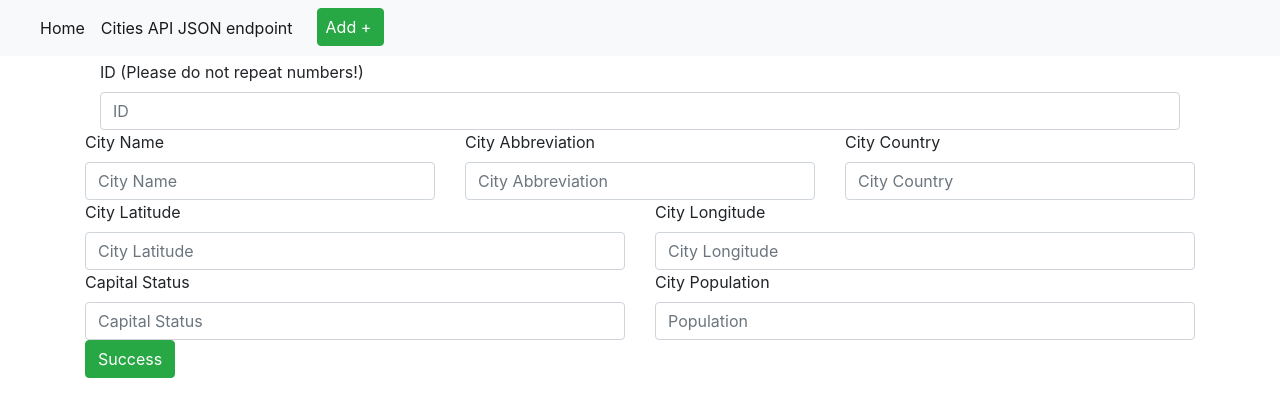
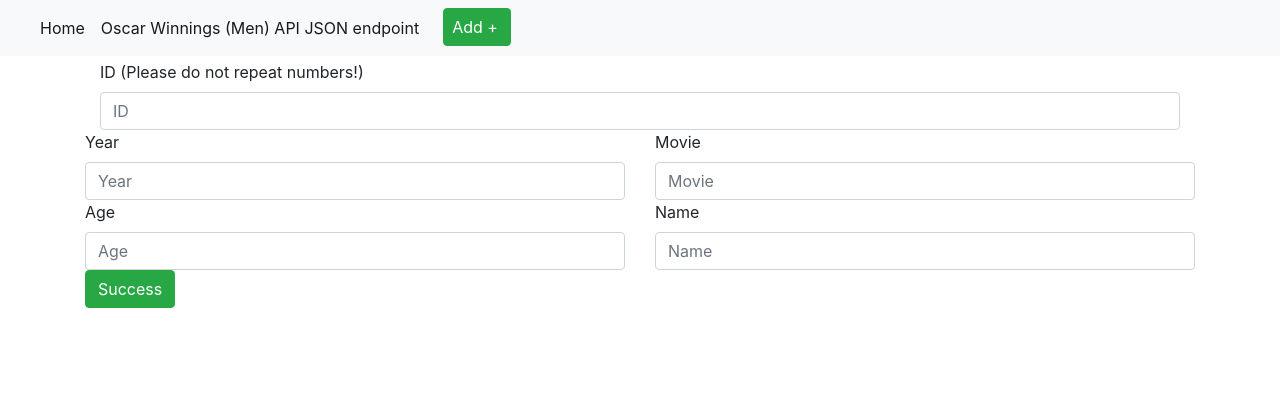
Before and after one commit to sordonez1996/WebAppHomework, a Flask app: template app/templates/new.html in a window 1280 px wide. Shown: the top 417 px of the page. Run offline with Flask 2, Linux system fonts and the light colour scheme; the template is opened without the code that fills it, so the values that code supplies are empty; some libraries are stand-ins or nearby versions.

Commit message:
Feauture: Changed values to Index, Year, Age, Name and Movie

```diff
--- a/app/app.py
+++ b/app/app.py
@@ -18,17 +18,17 @@ mysql.init_app(app)
 
 @app.route('/', methods=['GET'])
 def index():
-    user = {'username': 'Cities Project'}
+    user = {'username': 'Oscar Winnings (Men)'}
     cursor = mysql.get_db().cursor()
-    cursor.execute('SELECT * FROM tblCitiesImport')
+    cursor.execute('SELECT * FROM tblOscarWinnings')
     result = cursor.fetchall()
-    return render_template('index.html', title='Home', user=user, cities=result)
+    return render_template('index.html', title='Home', user=user, movies=result)
 
 
 @app.route('/view/<int:city_id>', methods=['GET'])
 def record_view(city_id):
     cursor = mysql.get_db().cursor()
-    cursor.execute('SELECT * FROM tblCitiesImport WHERE id=%s', city_id)
+    cursor.execute('SELECT * FROM tblOscarWinnings WHERE id=%s', city_id)
     result = cursor.fetchall()
     return render_template('view.html', title='View Form', city=result[0])
 
@@ -36,7 +36,7 @@ def record_view(city_id):
 @app.route('/edit/<int:city_id>', methods=['GET'])
 def form_edit_get(city_id):
     cursor = mysql.get_db().cursor()
-    cursor.execute('SELECT * FROM tblCitiesImport WHERE id=%s', city_id)
+    cursor.execute('SELECT * FROM tblOscarWinnings WHERE id=%s', city_id)
     result = cursor.fetchall()
     return render_template('edit.html', title='Edit Form', city=result[0])
 
@@ -44,27 +44,25 @@ def form_edit_get(city_id):
 @app.route('/edit/<int:city_id>', methods=['POST'])
 def form_update_post(city_id):
     cursor = mysql.get_db().cursor()
-    inputData = (request.form.get('fldName'), request.form.get('fldLat'), request.form.get('fldLong'),
-                 request.form.get('fldCountry'), request.form.get('fldAbbreviation'),
-                 request.form.get('fldCapitalStatus'), request.form.get('fldPopulation'), city_id)
-    sql_update_query = """UPDATE tblCitiesImport t SET t.fldName = %s, t.fldLat = %s, t.fldLong = %s, t.fldCountry =
-    %s, t.fldAbbreviation = %s, t.fldCapitalStatus = %s, t.fldPopulation = %s WHERE t.id = %s """
+    inputData = (request.form.get('fldYear'), request.form.get('fldAge'), request.form.get('fldName'),
+                 request.form.get('fldMovie'), city_id)
+    sql_update_query = """UPDATE tblOscarWinnings t SET t.fldYear = %s, t.fldAge = %s, t.fldName = %s, t.fldMovie =
+    %s WHERE t.id = %s """
     cursor.execute(sql_update_query, inputData)
     mysql.get_db().commit()
     return redirect("/", code=302)
 
-@app.route('/cities/new', methods=['GET'])
+@app.route('/Oscar Winnings (Men)/new', methods=['GET'])
 def form_insert_get():
     return render_template('new.html', title='New City Form')
 
 
-@app.route('/cities/new', methods=['POST'])
+@app.route('/Oscar Winnings (Men)/new', methods=['POST'])
 def form_insert_post():
     cursor = mysql.get_db().cursor()
-    inputData = (request.form.get('id'), request.form.get('fldName'), request.form.get('fldLat'), request.form.get('fldLong'),
-                 request.form.get('fldCountry'), request.form.get('fldAbbreviation'),
-                 request.form.get('fldCapitalStatus'), request.form.get('fldPopulation'))
-    sql_insert_query = """INSERT INTO tblCitiesImport (id,fldName,fldLat,fldLong,fldCountry,fldAbbreviation,fldCapitalStatus,fldPopulation) VALUES (%s, %s,%s, %s,%s, %s,%s, %s) """
+    inputData = (request.form.get('id'), request.form.get('fldYear'), request.form.get('fldAge'), request.form.get('fldName'),
+                 request.form.get('fldMovie'))
+    sql_insert_query = """INSERT INTO tblOscarWinnings (id,fldYear,fldAge,fldName,fldMovie) VALUES (%s, %s,%s, %s,%s, %s) """
     cursor.execute(sql_insert_query, inputData)
     mysql.get_db().commit()
     return redirect("/", code=302)
@@ -72,45 +70,45 @@ def form_insert_post():
 @app.route('/delete/<int:city_id>', methods=['POST'])
 def form_delete_post(city_id):
     cursor = mysql.get_db().cursor()
-    sql_delete_query = """DELETE FROM tblCitiesImport WHERE id = %s """
+    sql_delete_query = """DELETE FROM tblOscarWinnings WHERE id = %s """
     cursor.execute(sql_delete_query, city_id)
     mysql.get_db().commit()
     return redirect("/", code=302)
 
 
-@app.route('/api/v1/cities', methods=['GET'])
+@app.route('/api/v1/Oscar Winnings (Men)', methods=['GET'])
 def api_browse() -> str:
     cursor = mysql.get_db().cursor()
-    cursor.execute('SELECT * FROM tblCitiesImport')
+    cursor.execute('SELECT * FROM tblOscarWinnings')
     result = cursor.fetchall()
     json_result = json.dumps(result);
     resp = Response(json_result, status=200, mimetype='application/json')
     return resp
 
 
-@app.route('/api/v1/cities/<int:city_id>', methods=['GET'])
+@app.route('/api/v1/Oscar Winnings (Men)/<int:city_id>', methods=['GET'])
 def api_retrieve(city_id) -> str:
     cursor = mysql.get_db().cursor()
-    cursor.execute('SELECT * FROM tblCitiesImport WHERE id=%s', city_id)
+    cursor.execute('SELECT * FROM tblOscarWinnings WHERE id=%s', city_id)
     result = cursor.fetchall()
     json_result = json.dumps(result);
     resp = Response(json_result, status=200, mimetype='application/json')
     return resp
 
 
-@app.route('/api/v1/cities/', methods=['POST'])
+@app.route('/api/v1/Oscar Winnings (Men)/', methods=['POST'])
 def api_add() -> str:
     resp = Response(status=201, mimetype='application/json')
     return resp
 
 
-@app.route('/api/v1/cities/<int:city_id>', methods=['PUT'])
+@app.route('/api/v1/Oscar Winnings (Men)/<int:city_id>', methods=['PUT'])
 def api_edit(city_id) -> str:
     resp = Response(status=201, mimetype='application/json')
     return resp
 
 
-@app.route('/api/cities/<int:city_id>', methods=['DELETE'])
+@app.route('/api/Oscar Winnings (Men)/<int:city_id>', methods=['DELETE'])
 def api_delete(city_id) -> str:
     resp = Response(status=210, mimetype='application/json')
     return resp
--- a/app/templates/layout.html
+++ b/app/templates/layout.html
@@ -34,10 +34,10 @@
             <a class="nav-link" href="/">Home <span class="sr-only">(current)</span></a>
         </li>
         <li class="nav-item active">
-            <a class="nav-link" href="/api/v1/cities">Cities API JSON endpoint <span class="sr-only">(current)</span></a>
+            <a class="nav-link" href="/api/v1/Oscar Winnings (Men)">Oscar Winnings (Men) API JSON endpoint <span class="sr-only">(current)</span></a>
         </li>
         <li class="nav-item active">
-            <a class="btn btn-success pl-2 lr-2 ml-3" href="/cities/new">Add +<span class="sr-only">(current)</span></a>
+            <a class="btn btn-success pl-2 lr-2 ml-3" href="/Oscar Winnings (Men)/new">Add +<span class="sr-only">(current)</span></a>
         </li>
     </ul>
   </div>
--- a/app/templates/new.html
+++ b/app/templates/new.html
@@ -1,46 +1,29 @@
 {% extends "layout.html" %}
 {% block content %}
-<form action="/cities/new" method="POST">
+<form action="/Oscar Winnings_men/new" method="POST">
     <div class="col">
         <label for="id">ID (Please do not repeat numbers!)</label>
         <input id="id" type="text" class="form-control" placeholder="ID" name="id">
     </div>
     <div class="row">
         <div class="col">
-            <label for="fldName">City Name</label>
-            <input id="fldName" type="text" class="form-control" placeholder="City Name" name="fldName">
+            <label for="fldYear">Year</label>
+            <input id="fldYear" type="text" class="form-control" placeholder="Year" name="fldYear">
         </div>
         <div class="col">
-            <label for="fldAbbreviation">City Abbreviation</label>
-            <input id="fldAbbreviation" t ype="text" class="form-control" placeholder="City Abbreviation"
-                   name="fldAbbreviation">
-        </div>
-        <div class="col">
-            <label for="fldCountry">City Country</label>
-            <input id="fldCountry" type="text" class="form-control" placeholder="City Country" name="fldCountry">
+            <label for="fldMovie">Movie</label>
+            <input id="fldMovie" type="text" class="form-control" placeholder="Movie" name="fldMovie">
         </div>
     </div>
 
     <div class="row">
         <div class="col">
-            <label for="fldLat">City Latitude</label>
-            <input id="fldLat" type="text" class="form-control" placeholder="City Latitude" name="fldLat">
+            <label for="fldAge">Age</label>
+            <input id="fldAge" type="text" class="form-control" placeholder="Age" name="fldAge">
         </div>
         <div class="col">
-            <label for="fldlong">City Longitude</label>
-            <input id="fldlong" type="text" class="form-control" placeholder="City Longitude" name="fldLong">
-        </div>
-    </div>
-    <div class="row">
-        <div class="col">
-            <label for="fldCapitalStatus">Capital Status</label>
-
-            <input id="fldCapitalStatus" type="text" class="form-control" placeholder="Capital Status "
-                   name="fldCapitalStatus">
-        </div>
-        <div class="col">
-            <label for="fldPopulation">City Population</label>
-            <input id="fldPopulation" type="text" class="form-control" placeholder="Population" name="fldPopulation">
+            <label for="fldName">Name</label>
+            <input id="fldName" type="text" class="form-control" placeholder="Name" name="fldName">
         </div>
     </div>
     <button type="submit" class="btn btn-success">Success</button>
```
Also changed, not shown: app/templates/edit.html (+9 -26 lines), app/templates/index.html (+5 -8 lines), app/templates/view.html (+6 -8 lines), db/init.sql (+7 -10 lines).
